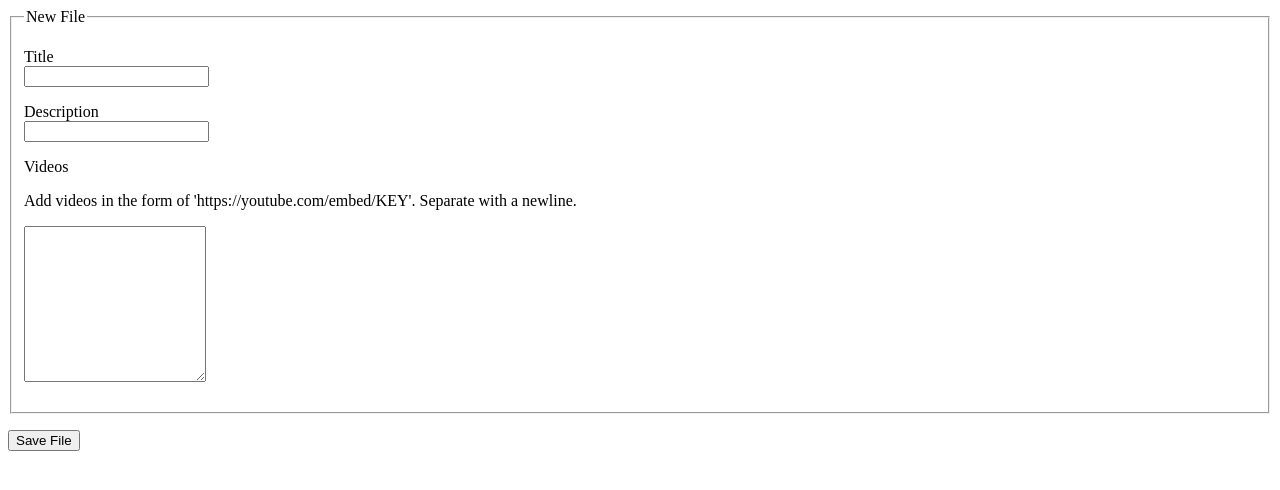
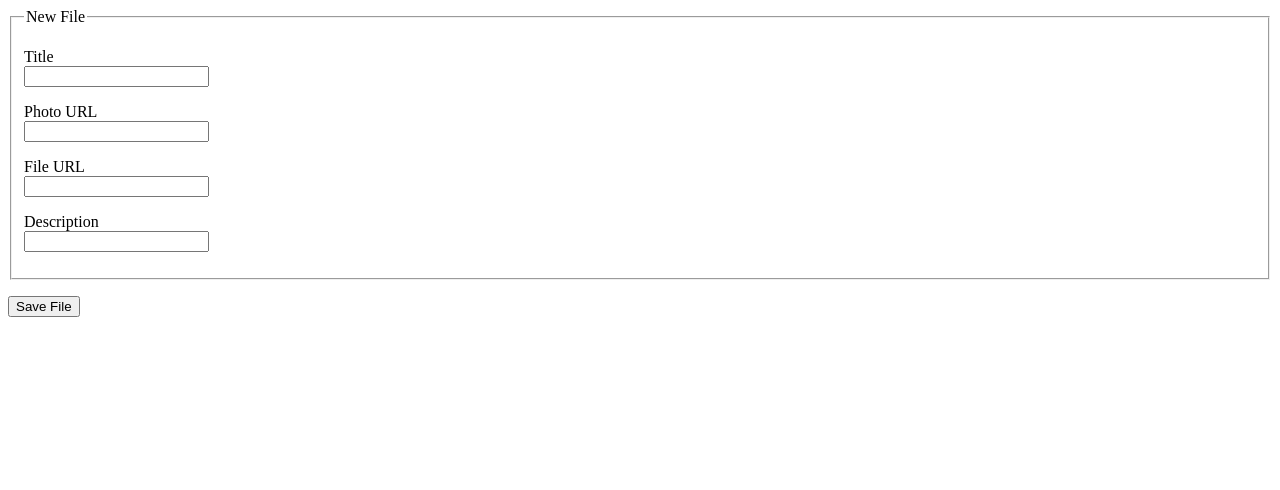
Before and after one commit to lukeaparker/contractor-, a Flask app: page /files/new in a window 1280 px wide. Shown: the top 490 px of the page. Run offline with Flask 2, Linux system fonts and the light colour scheme; some libraries are stand-ins or nearby versions.

Commit message:
pushing for heroku

```diff
--- a/app.py
+++ b/app.py
@@ -38,10 +38,17 @@ def files_():
     stl = {
         'title': request.form.get('title'),
         'description': request.form.get('description'),
-        'videos': request.form.get('videos').split()
+        'photos': request.form.get('photos'),
+        'stl_url': request.form.get('stl_url')
     }
     stls = files.insert_one(stl).inserted_id
     return redirect(url_for('files_show', file_id=stls))
+
+# @app.route("/uploads/<path:file_id>", methods=["POST"])
+# def save_upload(filename):
+#     mongo.save_file(filename, request.files["file"])
+#     return redirect(url_for("get_upload", filename=filename))
+
 
 #ID
 @app.route('/files/<file_id>')
@@ -56,11 +63,18 @@ def files_update(file_id):
     updated_stl = {
         'title': request.form.get('title'),
         'description': request.form.get('description'),
-        'videos': request.form.get('videos').split()
+        'photos': request.form.get('photos').split()
     }
+
+    # print(updated_stl['photos'])
     files.update_one(
-        {'_id': ObjectId(file_id)},
-        {'$set': updated_stl})
+        {
+            '_id': files.find_one({'_id': ObjectId(file_id)})
+        },
+        {
+            '$set': updated_stl
+        }
+    )
     return redirect(url_for('files_show', file_id=file_id))
 
 @app.route('/files/<file_id>/edit')
--- a/requirements.txt
+++ b/requirements.txt
@@ -1,10 +1,16 @@
 astroid==2.3.1
+Click==7.0
+Flask==1.1.1
 gunicorn==19.9.0
 isort==4.3.21
+itsdangerous==1.1.0
+Jinja2==2.10.1
 lazy-object-proxy==1.4.2
+MarkupSafe==1.1.1
 mccabe==0.6.1
 pylint==2.4.2
 pymongo==3.9.0
 six==1.12.0
 typed-ast==1.4.0
+Werkzeug==0.16.0
 wrapt==1.11.2
--- a/templates/base.html
+++ b/templates/base.html
@@ -4,12 +4,16 @@
 <head>
   <meta charset='utf-8'>
   <title>Contractor</title>
+  <link href="src/css/Madeleine.css" rel="stylesheet">
 </head>
 <body>
 
     {% block content %}
         BODY CONTENT GOES HERE
     {% endblock %}
-
 </body>
+<script src= "{{ url_for('static', filename='src/lib/stats.js') }}"></script>
+<script src="{{ url_for('static', filename='src/lib/detector.js') }}"></script>
+<script src="{{ url_for('static', filename='src/lib/three.min.js') }}"></script>
+<script src="{{ url_for('static', filename='src/Madeleine.js') }}"></script>
 </html>
--- a/templates/partials/files_form.html
+++ b/templates/partials/files_form.html
@@ -7,6 +7,16 @@
         <label for='file-title'>Title</label><br>
         <input id='file-title' type='text' name='title'/>
     </p>
+       <!-- Photo URL-->
+       <p>
+        <label for='photo'>Photo URL</label><br>
+        <input id='photos' type='text' name='photos' value='{{ stl.photos }}' />
+      </p>
+      <!-- File URL-->
+             <p>
+                <label for='stl-url'>File URL</label><br>
+                <input id='photos' type='text' name='stl_url' value='{{ stl.stl_url }}' />
+              </p>
 
     <!-- DESCRIPTION -->
     <p>
@@ -14,12 +24,6 @@
       <input id='description' type='text' name='description' value='{{ stl.description }}' />
     </p>
 
-    <!-- VIDEO LINKS -->
-    <p>
-      <label for='file-videos'>Videos</label><br>
-      <p>Add videos in the form of 'https://youtube.com/embed/KEY'. Separate with a newline.</p>
-      <textarea id='playlist-videos' name='videos' rows='10'>{{ "\n".join(stl.videos) }}</textarea>
-    </p>
     </fieldset>
 
     <!-- BUTTON -->
```
Also changed, not shown: requirments.txt (added, +37 -0 lines), templates/files_show.html (+5 -4 lines).
